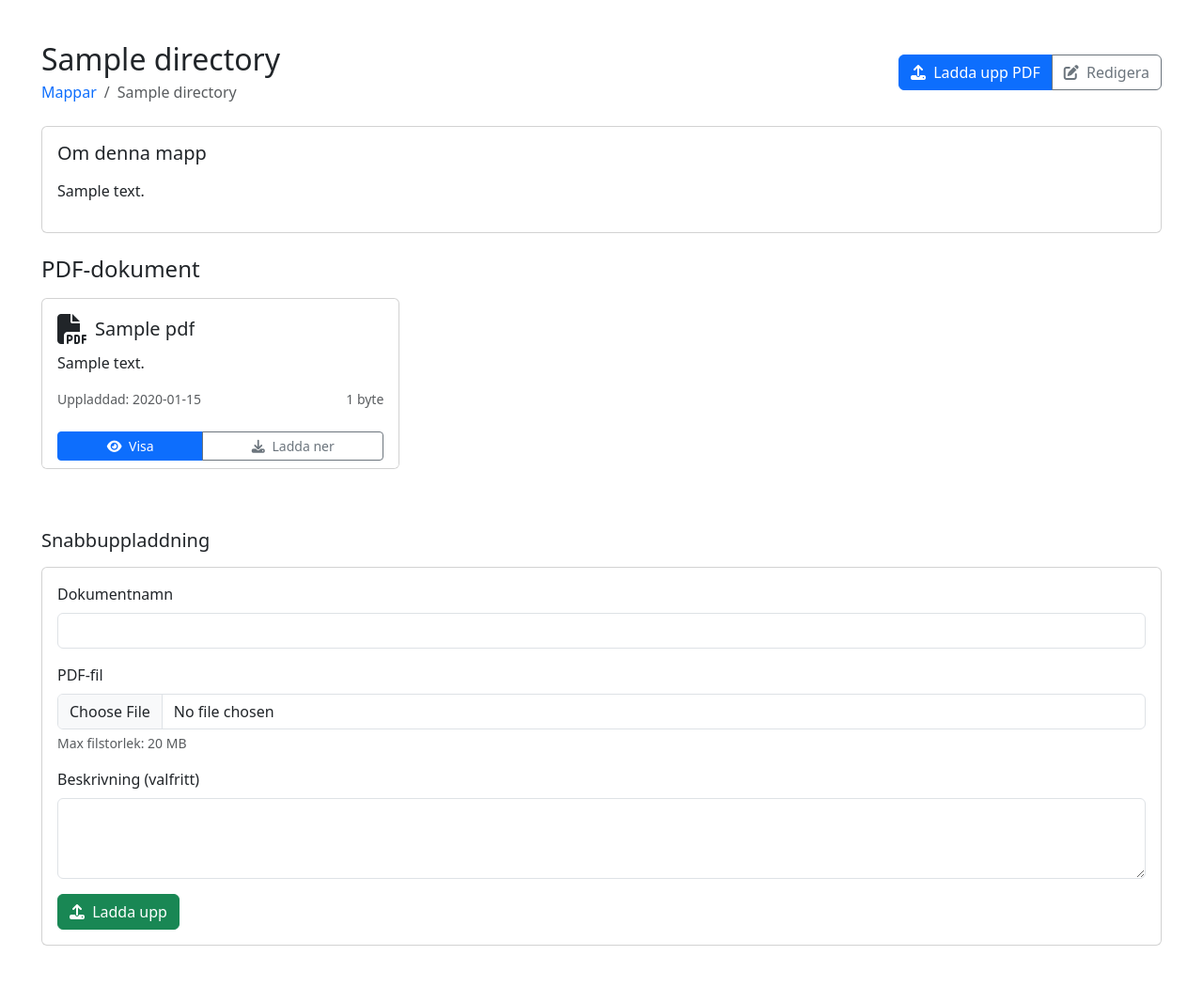
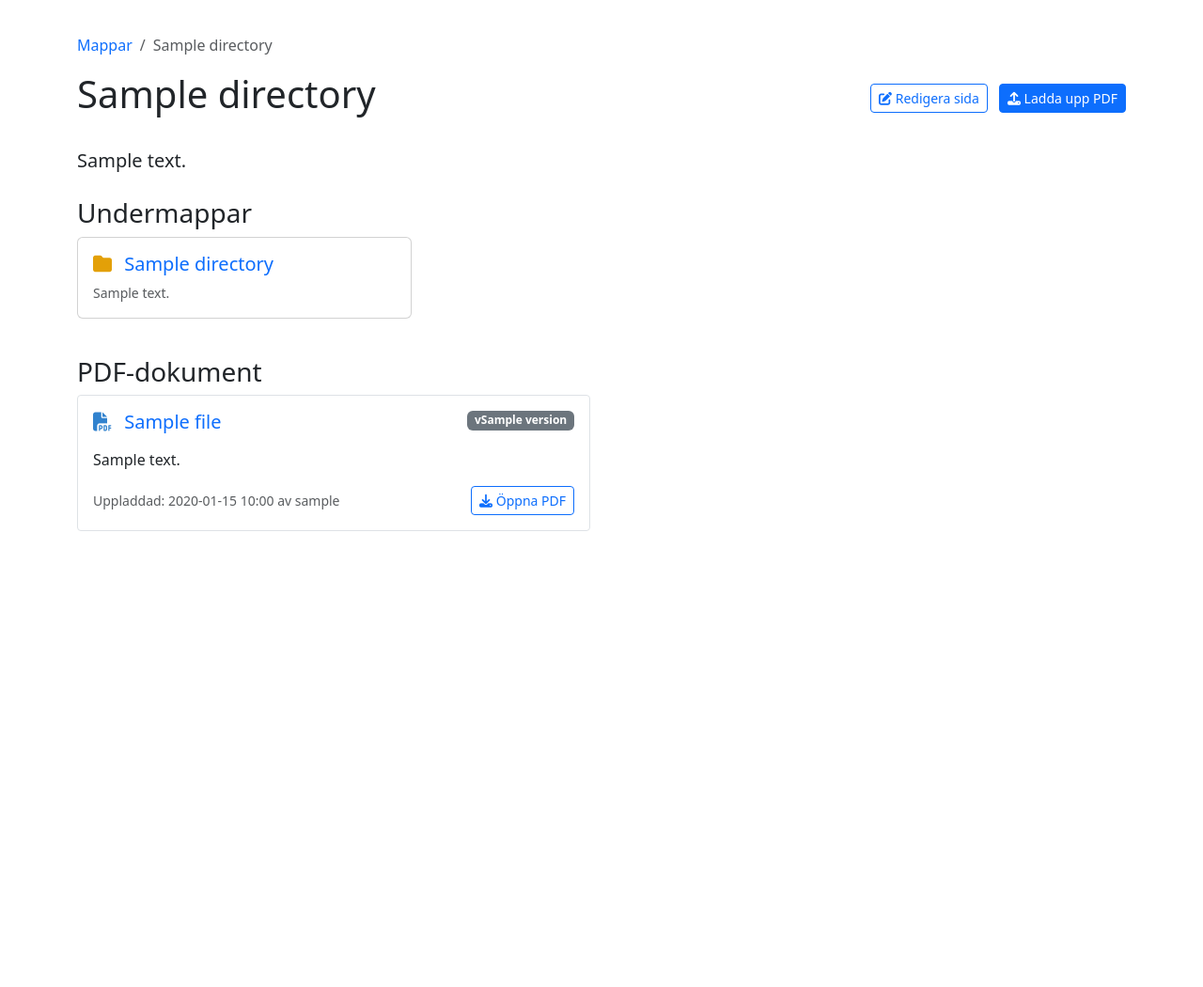
Before and after one commit to nsssthlm/v2, a Django app: template backend/templates/files/directory_page.html in a window 1280 px wide. Shown: the whole page at 94% size. After the commit the page ends 565 px from the top, so only its background shows below. Run offline with Django 4.2, Linux system fonts and the light colour scheme; tables that the repository leaves empty hold one stand-in row (values such as "Sample post"); the template is opened without the code that fills it: values that come from a table or form of the project are taken from there, most other values are stand-ins (such as "Sample title", 1, 10 or a date in 2020).

Commit message:
Enhance folder navigation and page editing across the entire application
Refactors directory listing and page editing templates, fixes directory slug generation in `signals.py`, and updates template inheritance.

Replit-Commit-Author: Agent
Replit-Commit-Session-Id: 8b4bf177-05dc-4033-b4d7-3bedf7ef8a8d
Replit-Commit-Screenshot-Url: https://storage.googleapis.com/screenshot-production-us-central1/3eabe322-11fd-420e-9b72-6dc9b22d9093/dd1b5449-43fa-448c-8c25-f157bf5027d4.jpg

```diff
--- a/backend/templates/files/directory_page.html
+++ b/backend/templates/files/directory_page.html
@@ -1,155 +1,106 @@
-{% extends 'base.html' %}
+{% extends "base.html" %}
 
-{% block title %}{{ directory.page_title|default:directory.name }} - ValvX{% endblock %}
-
-{% block sidebar %}
-<nav id="sidebarMenu" class="col-md-3 col-lg-2 d-md-block sidebar collapse">
-    <div class="position-sticky pt-3">
-        <h6 class="sidebar-heading px-3 mt-2 mb-2 text-muted">
-            <i class="fas fa-compass me-2"></i> Navigering
-        </h6>
-        <ul class="nav flex-column">
-            <li class="nav-item">
-                <a class="nav-link" href="{% url 'directory_list' %}">
-                    <i class="fas fa-arrow-left me-2"></i>
-                    Tillbaka till alla mappar
-                </a>
-            </li>
-
-            {% if directory.parent %}
-            <li class="nav-item">
-                <a class="nav-link" href="{% url 'directory_page' directory.parent.slug %}">
-                    <i class="fas fa-level-up-alt me-2"></i>
-                    Upp till föräldermapp
-                </a>
-            </li>
-            {% endif %}
-        </ul>
-
-        {% if subdirectories %}
-        <hr>
-        <h6 class="sidebar-heading px-3 mt-2 mb-2 text-muted">
-            <i class="fas fa-folder me-2"></i> Undermappar
-        </h6>
-        <ul class="nav flex-column">
-            {% for subdir in subdirectories %}
-            <li class="nav-item">
-                <a class="nav-link" href="{% url 'directory_page' subdir.slug %}">
-                    <i class="fas fa-folder me-2 folder-icon"></i>
-                    {{ subdir.name }}
-                </a>
-            </li>
-            {% endfor %}
-        </ul>
-        {% endif %}
-    </div>
-</nav>
-{% endblock %}
+{% block title %}{{ directory.page_title|default:directory.name }} | ValvX{% endblock %}
 
 {% block content %}
-<div class="container-fluid py-4">
-    <div class="d-flex justify-content-between align-items-center mb-4">
-        <div>
-            <h1 class="h2 mb-1">{{ directory.page_title|default:directory.name }}</h1>
-            <nav aria-label="breadcrumb">
-                <ol class="breadcrumb mb-0">
+<div class="container">
+    <!-- Brödsmulor för navigering -->
+    <nav aria-label="breadcrumb" class="my-3">
+        <ol class="breadcrumb">
             <li class="breadcrumb-item"><a href="{% url 'directory_list' %}">Mappar</a></li>
             {% if directory.parent %}
-                    <li class="breadcrumb-item"><a href="{% url 'directory_page' directory.parent.slug %}">{{ directory.parent.name }}</a></li>
+                {% for parent in directory.get_path|slice:":-1" %}
+                    <li class="breadcrumb-item"><a href="{% url 'directory_page' slug=parent.slug %}">{{ parent.name }}</a></li>
+                {% endfor %}
             {% endif %}
-                    <li class="breadcrumb-item active">{{ directory.name }}</li>
+            <li class="breadcrumb-item active" aria-current="page">{{ directory.name }}</li>
         </ol>
     </nav>
-        </div>
 
-        <div class="btn-group">
-            <a href="{% url 'upload_pdf' directory.slug %}" class="btn btn-primary">
-                <i class="fas fa-upload me-1"></i> Ladda upp PDF
+    <!-- Sidrubrik och redigeringslänk -->
+    <div class="d-flex justify-content-between align-items-center mb-4">
+        <h1>{{ directory.page_title|default:directory.name }}</h1>
+        <div>
+            <a href="{% url 'edit_directory_page' slug=directory.slug %}" class="btn btn-outline-primary btn-sm">
+                <i class="fas fa-edit"></i> Redigera sida
             </a>
-            <a href="{% url 'edit_directory_page' directory.slug %}" class="btn btn-outline-secondary">
-                <i class="fas fa-edit me-1"></i> Redigera
+            <a href="{% url 'upload_pdf' slug=directory.slug %}" class="btn btn-primary btn-sm ms-2">
+                <i class="fas fa-upload"></i> Ladda upp PDF
             </a>
         </div>
     </div>
 
+    <!-- Mappbeskrivning om den finns -->
     {% if directory.page_description %}
-    <div class="card mb-4">
+        <div class="mb-4">
+            <p class="lead">{{ directory.page_description }}</p>
+        </div>
+    {% endif %}
+
+    <!-- Undermappar om de finns -->
+    {% if subdirectories %}
+        <div class="mb-4">
+            <h3>Undermappar</h3>
+            <div class="row">
+                {% for subdir in subdirectories %}
+                    <div class="col-md-4 mb-3">
+                        <div class="card">
                             <div class="card-body">
-            <h5 class="card-title">Om denna mapp</h5>
-            <p class="card-text">{{ directory.page_description|linebreaks }}</p>
+                                <h5 class="card-title">
+                                    <i class="fas fa-folder directory-icon me-2"></i>
+                                    <a href="{% url 'directory_page' slug=subdir.slug %}" class="text-decoration-none">
+                                        {{ subdir.name }}
+                                    </a>
+                                </h5>
+                                {% if subdir.page_description %}
+                                    <p class="card-text small text-muted">
+                                        {{ subdir.page_description|truncatechars:100 }}
+                                    </p>
+                                {% endif %}
+                            </div>
+                        </div>
+                    </div>
+                {% endfor %}
             </div>
         </div>
     {% endif %}
 
-    <h2 class="h4 mb-3">PDF-dokument</h2>
-
+    <!-- PDF-filer i mappen -->
+    <div class="mb-4">
+        <h3>PDF-dokument</h3>
         {% if pdf_files %}
             <div class="row">
-        {% for pdf in pdf_files %}
-        <div class="col-md-6 col-lg-4 mb-3">
-            <div class="card h-100">
-                <div class="card-body">
-                    <div class="d-flex align-items-center mb-2">
-                        <i class="fas fa-file-pdf pdf-icon me-2 fa-2x"></i>
-                        <h5 class="card-title mb-0 text-truncate">{{ pdf.name }}</h5>
+                {% for file in pdf_files %}
+                    <div class="col-md-6 mb-3">
+                        <div class="pdf-container">
+                            <div class="d-flex justify-content-between align-items-start">
+                                <h5>
+                                    <i class="fas fa-file-pdf file-icon me-2"></i>
+                                    <a href="{{ file.get_file_url }}" target="_blank" class="text-decoration-none">
+                                        {{ file.name }}
+                                    </a>
+                                </h5>
+                                <span class="badge bg-secondary">v{{ file.version }}</span>
                             </div>
-
-                    {% if pdf.description %}
-                    <p class="card-text">{{ pdf.description|truncatewords:25 }}</p>
+                            {% if file.description %}
+                                <p class="mt-2">{{ file.description }}</p>
                             {% endif %}
-
-                    <div class="d-flex justify-content-between mt-3">
-                        <small class="text-muted">Uppladdad: {{ pdf.created_at|date:"Y-m-d" }}</small>
-                        <small class="text-muted">{{ pdf.size|filesizeformat }}</small>
-                    </div>
-                </div>
-                <div class="card-footer bg-white border-top-0">
-                    <div class="btn-group w-100">
-                        <a href="{{ pdf.file.url }}" class="btn btn-primary btn-sm" target="_blank">
-                            <i class="fas fa-eye me-1"></i> Visa
+                            <div class="d-flex justify-content-between align-items-center mt-2">
+                                <small class="text-muted">
+                                    Uppladdad: {{ file.created_at|date:"Y-m-d H:i" }}
+                                    av {{ file.uploaded_by.get_full_name|default:file.uploaded_by.username }}
+                                </small>
+                                <a href="{{ file.get_file_url }}" class="btn btn-sm btn-outline-primary" target="_blank">
+                                    <i class="fas fa-download"></i> Öppna PDF
                                 </a>
-                        <a href="{{ pdf.file.url }}" class="btn btn-outline-secondary btn-sm" download>
-                            <i class="fas fa-download me-1"></i> Ladda ner
-                        </a>
-                    </div>
                             </div>
                         </div>
                     </div>
                 {% endfor %}
             </div>
         {% else %}
-    <div class="alert alert-info">
-        <i class="fas fa-info-circle me-2"></i> Det finns inga PDF-filer i denna mapp ännu.
-        <a href="{% url 'upload_pdf' directory.slug %}" class="alert-link">Ladda upp den första filen</a>
-    </div>
+            <p class="text-muted">Inga PDF-dokument har laddats upp till denna mapp ännu.</p>
         {% endif %}
-
-    <!-- Formulär för att ladda upp PDF direkt på sidan -->
-    <div class="mt-5">
-        <h3 class="h5 mb-3">Snabbuppladdning</h3>
-        <div class="card">
-            <div class="card-body">
-                <form method="post" action="{% url 'upload_pdf' directory.slug %}" enctype="multipart/form-data">
-                    {% csrf_token %}
-                    <div class="mb-3">
-                        <label for="id_name" class="form-label">Dokumentnamn</label>
-                        <input type="text" class="form-control" id="id_name" name="name" required>
-                    </div>
-                    <div class="mb-3">
-                        <label for="id_file" class="form-label">PDF-fil</label>
-                        <input type="file" class="form-control" id="id_file" name="file" accept="application/pdf,.pdf" required>
-                        <div class="form-text">Max filstorlek: 20 MB</div>
-                    </div>
-                    <div class="mb-3">
-                        <label for="id_description" class="form-label">Beskrivning (valfritt)</label>
-                        <textarea class="form-control" id="id_description" name="description" rows="3"></textarea>
-                    </div>
-                    <button type="submit" class="btn btn-success">
-                        <i class="fas fa-upload me-1"></i> Ladda upp
-                    </button>
-                </form>
-            </div>
-        </div>
     </div>
 </div>
 {% endblock %}
```
Also changed, not shown: backend/files/signals.py (+6 -6 lines), backend/templates/files/directory_list.html (+26 -33 lines), backend/templates/files/edit_directory_page.html (+45 -64 lines), backend/templates/files/upload_file.html (+44 -69 lines). Lines whose indentation alone changed are shown as unchanged.
